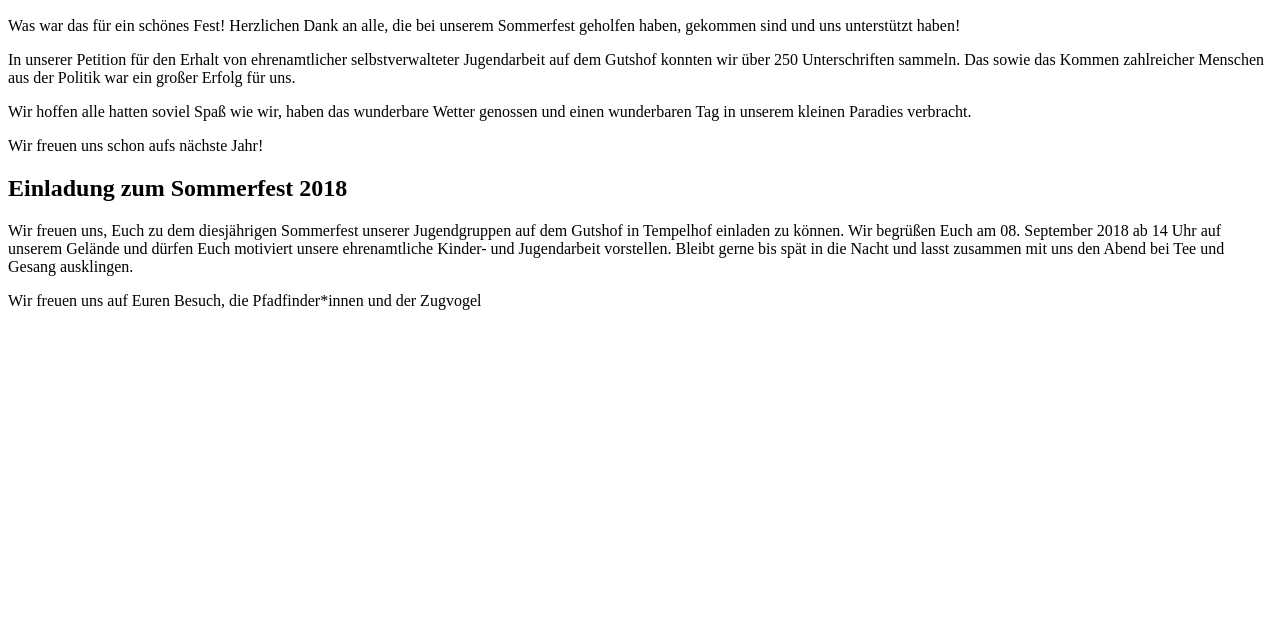
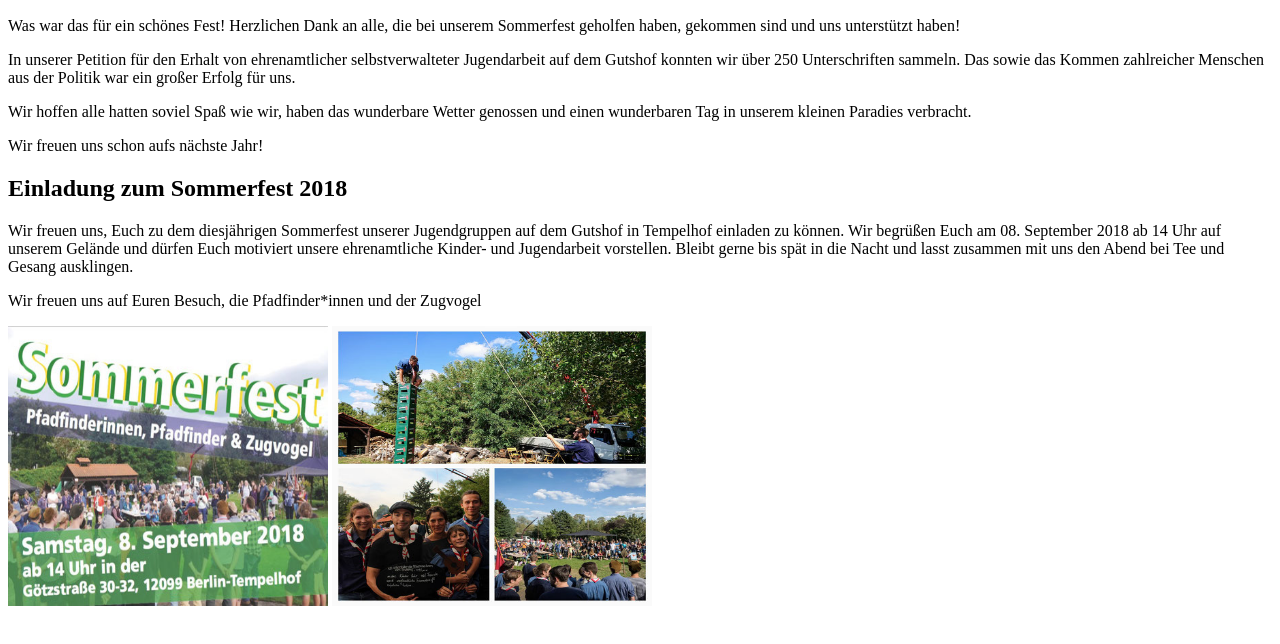
Before and after one commit to HUeul/pfadfinderinnen-tempelhof, a plain HTML site: page neuigkeiten.html in a window 1280 px wide. Shown: the part 110-754 px from the top of the page. Drawn offline with Linux system fonts and the light colour scheme.

Commit message:
Add images

```diff
--- a/neuigkeiten.html
+++ b/neuigkeiten.html
@@ -36,5 +36,17 @@
     <p>
       Wir freuen uns auf Euren Besuch, die Pfadfinder*innen und der Zugvogel
     </p>
+    <img
+      src="images/einladung-sommerfest.jpg"
+      width="320"
+      height="280"
+      alt="Flyer zum Sommerfest 2018"
+    />
+    <img
+      src="images/rueckblick-sommerfest.jpg"
+      width="320"
+      height="280"
+      alt="Rückblick zum Sommerfest 2018"
+    />
   </body>
 </html>
```
